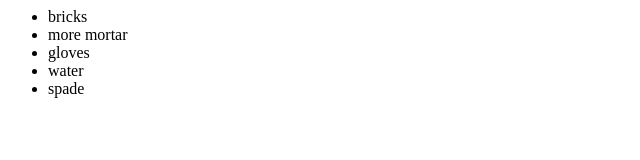
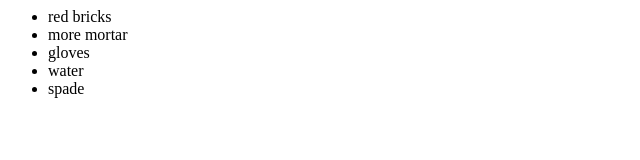
Before and after one commit to newellsfc39/newTutorial, a plain HTML site: page index2.html in a window 1280 px wide. Shown: the full height of the page, 0-640 px from the left. Drawn offline with Linux system fonts and the light colour scheme.

Commit message:
committing this first

```diff
--- a/index2.html
+++ b/index2.html
@@ -3,7 +3,7 @@
 	<body>
 		<div>
 			<ul>
-				<li>bricks</li>
+				<li>red bricks</li>
 				<li>more mortar</li>
 				<li>gloves</li>
 				<li>water</li>
```
